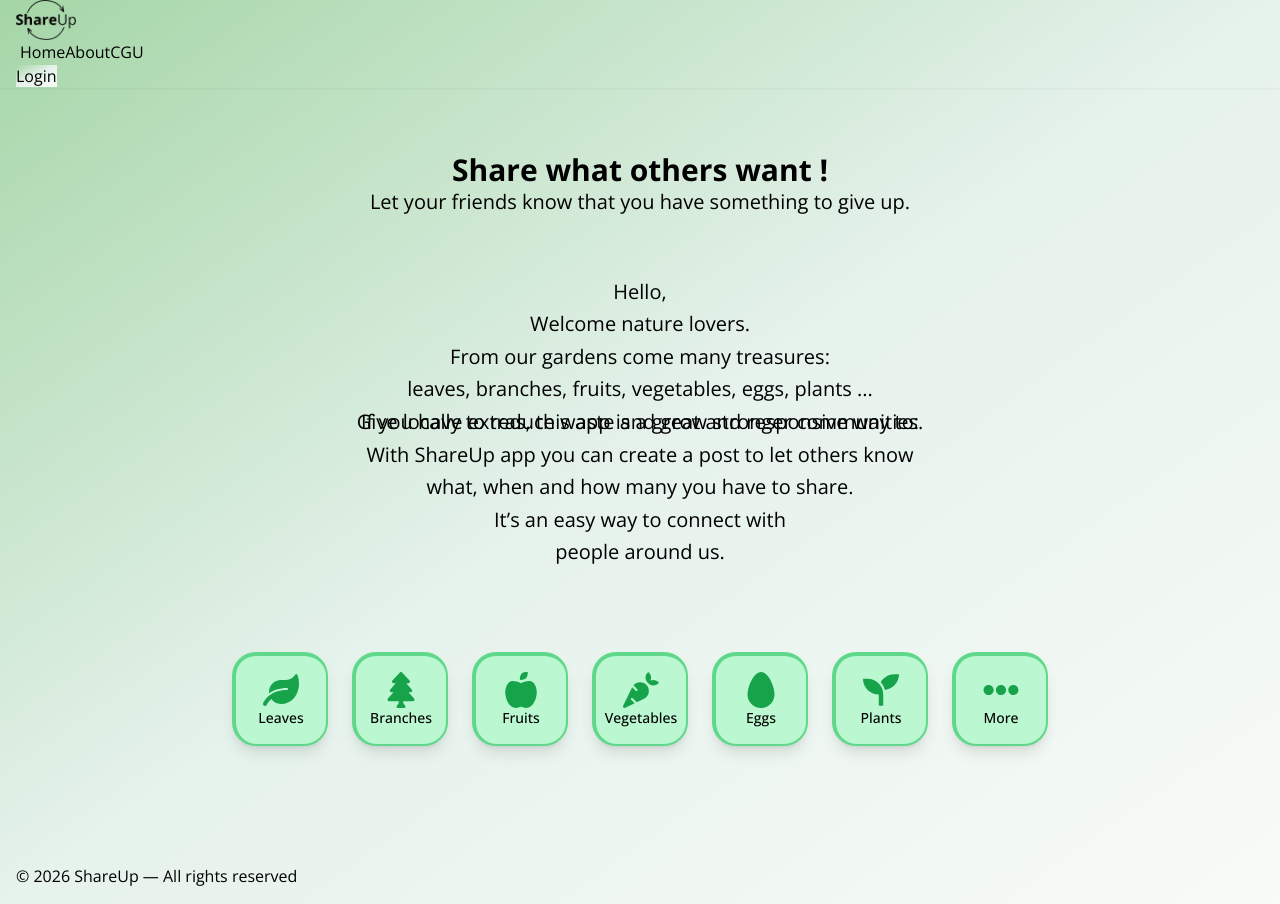
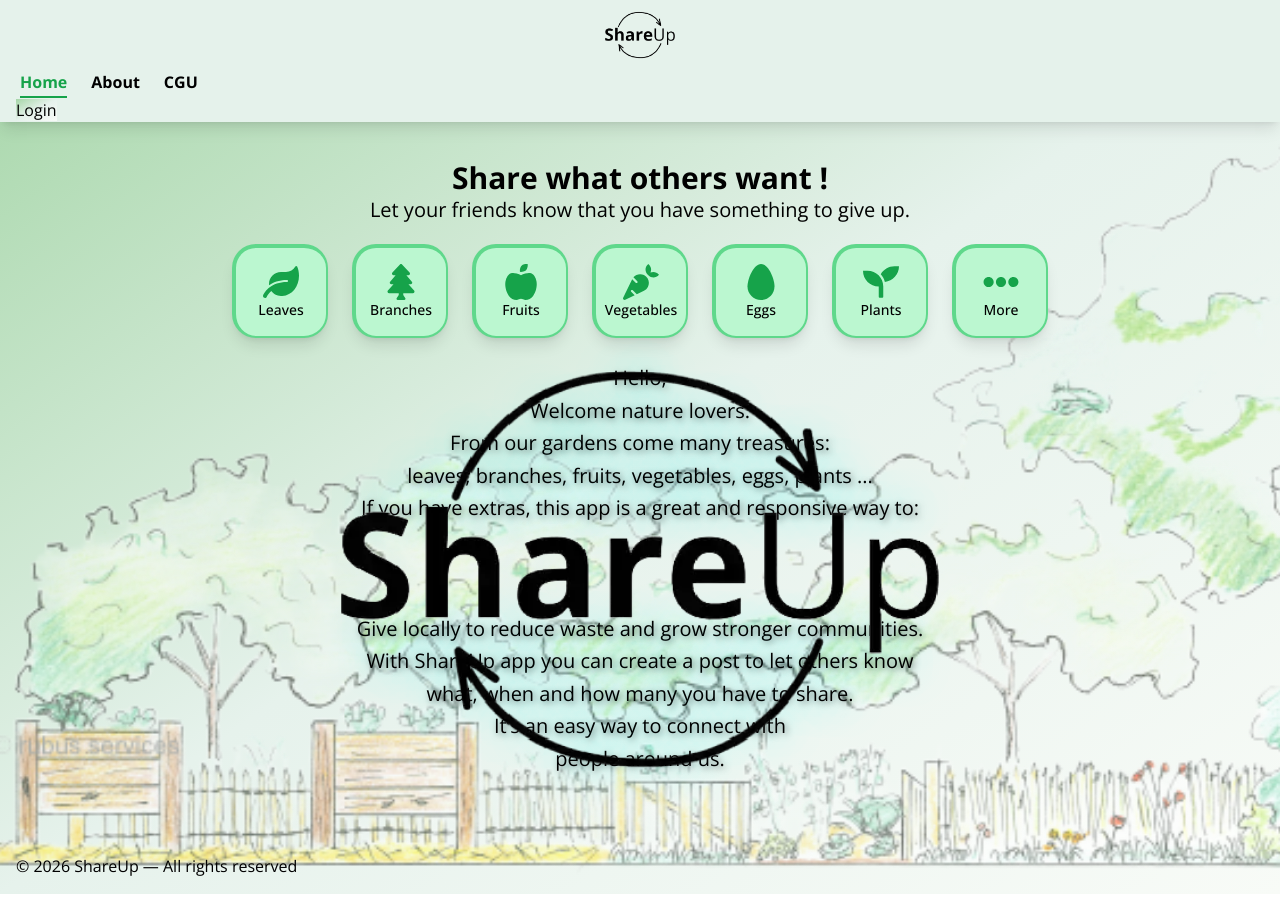
Before and after one commit to 20100Renaud/Portfolio, a React (Vite) app: page / in a window 1280 px wide. Built offline with nearby package versions, Linux system fonts and the light colour scheme.

Commit message:
Fix Bg and animations

```diff
--- a/src/App.jsx
+++ b/src/App.jsx
@@ -2,7 +2,7 @@ import { BrowserRouter, Routes, Route } from "react-router-dom"
 import MainLayout from "./layouts/MainLayout"
 import Home from "./pages/Home"
 import About from "./pages/About"
-import Projects from "./pages/Projects"
+import CGU from "./pages/CGU"
 import Login from "./pages/Login"
 import SignUp from "./pages/SignUp"
 
@@ -13,7 +13,7 @@ export default function App() {
         <Route element={<MainLayout />}>
           <Route path="/" element={<Home />} />
           <Route path="/about" element={<About />} />
-          <Route path="/projects" element={<Projects />} />
+          <Route path="/CGU" element={<CGU />} />
           <Route path="/login" element={<Login />} />
           <Route path="/signup" element={<SignUp />} />
         </Route>
--- /dev/null
+++ b/src/components/AnimatedFlatLogo.jsx
@@ -0,0 +1,26 @@
+
+import text from "../assets/ShareUp_512x512.webp";
+import arrows from "../assets/Arrows_512x512.webp";
+
+const AnimatedFlatLogo = ({ size = 120 }) => {
+  return (
+    <div
+      className="relative mx-auto"
+      style={{ width: `${size}px`, height: `${size}px` }}
+    >
+      <img
+        src={text}
+        alt="ShareUp"
+        className="absolute inset-0 w-full h-full"
+      />
+
+      <img
+        src={arrows}
+        alt="Arrows"
+        className="absolute inset-0 w-full h-full group-hover:animate-arrows_flat_animation"
+      />
+    </div>
+  );
+};
+
+export default AnimatedFlatLogo;
--- a/src/components/Animated_logo.jsx
+++ b/src/components/Animated_logo.jsx
@@ -4,17 +4,28 @@ import arrows from "../assets/Arrows_512x512.webp";
 
 const LogoWithArrows = ({ size = 120 }) => {
   return (
-    <div className={`relative w-[${size}px] h-[${size}px] mx-auto`}>
+    <div
+        className="relative mx-auto"
+        style={{width: `${size}px`, height: `${size}px` }}
+    >
       <img
         src={text}
         alt="ShareUp"
-        className="absolute inset-0 w-full h-full animate-text_animation_xs sm:animate-text_animation_sm"
+        className="
+            absolute inset-0 w-full h-full
+            animate-text_animation_xs
+            sm:animate-text_animation_sm
+        "
       />
 
       <img
         src={arrows}
         alt="Arrows"
-        className="absolute inset-0 w-full h-full animate-arrows_animation_xs sm:animate-arrows_animation_sm"
+        className="
+            absolute inset-0 w-full h-full
+            animate-arrows_animation_xs
+            sm:animate-arrows_animation_sm
+        "
       />
     </div>
   );
--- a/src/components/Navbar.jsx
+++ b/src/components/Navbar.jsx
@@ -1,19 +1,43 @@
 import { useState } from "react";
-import { Link } from "react-router-dom"
-import logo from "../assets/Logo_512x341.webp"
+import { Link, NavLink } from "react-router-dom";
+import logo from "../assets/Logo_512x341.webp";
+import AnimatedFlatLogo from "../components/AnimatedFlatLogo";
+
+const NavItem = ({ to, end = false, children }) => {
+  return (
+    <NavLink
+        to={to}
+        end={end}
+        className="relative inline-block font-bold transition-colors duration-300 group group pb-1"
+    >
+        {({ isActive }) => (
+            <>
+                <span
+                    className={`relative z-10 transition-colors duration-300 ${
+                    isActive ? "text-green-600" : "text-black"
+                    }`}
+                >
+                    {children}
+                </span>
+                <span
+                    className={`absolute left-0 bottom-0 h-0.5 transition-all duration-300 ${
+                    isActive ? "w-full bg-green-600" : "w-0 bg-black group-hover:w-full"
+                    }`}
+                />
+            </>
+        )}
+    </NavLink>
+  );
+};
 
 export default function Navbar() {
   const [dropdownOpen, setDropdownOpen] = useState(false);
 
-    const handleLinkClick = () => {
-    setDropdownOpen(false);
-    };
-
-    const dropdownLinkClass =
-    "text-lg py-2 px-4";
+  const handleLinkClick = () => setDropdownOpen(false);
+  const dropdownLinkClass = "text-lg py-2 px-4";
 
   return (
-        <div className="navbar bg-base-100 shadow-sm px-4">
+    <div className="navbar bg-[#e5f2eb] shadow-lg px-4">
       <div className="navbar-start">
         <button
           className="btn btn-ghost lg:hidden"
@@ -52,68 +76,70 @@ export default function Navbar() {
           )}
         </button>
 
+        <Link
+          to="/"
+          className="group btn btn-ghost hidden lg:flex hover:bg-transparent hover:shadow-none"
+        >
+              <AnimatedFlatLogo size={70} />
+        </Link>
 
-                <a
-                    href="/"
-                    className="
-                        btn btn-ghost hidden lg:flex
-                        hover:bg-transparent
-                        hover:shadow-none
-                    ">
-                    <img
-                        src={logo}
-                        alt="logo"
-                        className="h-10 w-auto transition-transform duration-200 hover:scale-110"
-                    />
-                </a>
       </div>
 
       <div className="navbar-center">
 
-                    <a
-                        href="/"
+        <Link
+          to="/"
           onClick={handleLinkClick}
-                        className="
-                            btn btn-ghost lg:hidden
-                            hover:bg-transparent
-                            hover:shadow-none
-                        "
+          className="btn btn-ghost lg:hidden hover:bg-transparent hover:shadow-none"
         >
           <img
             src={logo}
             alt="logo"
             className="h-10 w-auto transition-transform duration-200 hover:scale-110"
           />
-                    </a>
+        </Link>
 
-                    <ul className="menu menu-horizontal hidden lg:flex px-1">
+        <ul className="hidden lg:flex px-1 gap-6">
           <li>
-                        <Link to="/">Home</Link>
+            <NavItem to="/" end>
+              Home
+            </NavItem>
           </li>
           <li>
-                        <Link to="/about">About</Link>
+            <NavItem to="/about">About</NavItem>
           </li>
           <li>
-                        <Link to="/projects">CGU</Link>
+            <NavItem to="/CGU">CGU</NavItem>
           </li>
         </ul>
       </div>
 
       <div className="navbar-end">
-                    <Link to="/Login" onClick={handleLinkClick} className="btn bg-gradient-to-tl from-[#f8fbf7] via-[#e6f2ec] to-[#a5d6a7]">
+        <Link
+          to="/Login"
+          onClick={handleLinkClick}
+          className="btn bg-gradient-to-tl from-[#f8fbf7] via-[#e6f2ec] to-[#a5d6a7] hover:shadow-lg"
+        >
           Login
         </Link>
       </div>
+
       {dropdownOpen && (
         <ul className="menu menu-sm absolute top-16 left-4 right-4 bg-base-100 rounded-box shadow p-2 z-20 lg:hidden">
           <li>
-                            <Link to="/" onClick={handleLinkClick} className={dropdownLinkClass}>Home</Link>
+            <Link to="/" onClick={handleLinkClick} className={dropdownLinkClass}>
+              Home
+            </Link>
+          </li>group-hover:
+          <li>
+            <Link to="/about" onClick={handleLinkClick} className={dropdownLinkClass}>
+              About
+            </Link>
           </li>
           <li>
-                            <Link to="/about" onClick={handleLinkClick} className={dropdownLinkClass}>About</Link>
-                        </li>
-                        <li>
-                            <Link to="/projects" onClick={handleLinkClick} className={dropdownLinkClass}>Projects</Link>
+            <Link to="/CGU" onClick={handleLinkClick} className={dropdownLinkClass}>
+              CGU
+            </Link>
           </li>
         </ul>
       )}
--- a/src/index.css
+++ b/src/index.css
@@ -5,31 +5,18 @@
 @tailwind components;
 @tailwind utilities;
 
-.scrollbar-hide {
-  -ms-overflow-style: none;
+html {
+  overflow-y: scroll;
+  scrollbar-gutter: stable;
+}
+
+html::-webkit-scrollbar,
+body::-webkit-scrollbar {
+  width: 0px;
+  height: 0px;
+}
+
+html,
+body {
   scrollbar-width: none;
 }
-.scrollbar-hide::-webkit-scrollbar {
-  display: none;
-}
-
-.scrollbar-default {
-  -ms-overflow-style: auto;
-  scrollbar-width: auto;
-}
-.scrollbar-default::-webkit-scrollbar {
-  display: block;
-}
-
-/* default: hide scrollbar */
-body {
-  overflow-y: auto;
-  @apply scrollbar-hide;
-}
-
-/* lg and up: show scrollbar */
-@media (min-width: 1024px) {
-  body {
-    @apply scrollbar-default;
-  }
-}
--- a/src/layouts/MainLayout.jsx
+++ b/src/layouts/MainLayout.jsx
@@ -1,15 +1,37 @@
 import Navbar from "../components/Navbar"
 import Footer from "../components/Footer"
 import { Outlet } from "react-router-dom"
+import dessin from "../assets/dessin_jardin.webp";
+
 
 export default function MainLayout() {
   return (
-    <div className="flex flex-col min-h-screen bg-gradient-to-tl from-[#f8fbf7] via-[#e6f2ec] to-[#a5d6a7]">
-        <Navbar />
-            <main className="flex flex-grow mx-[5%] my-[3%] mt-16">
-                <Outlet />
-            </main>
-        <Footer />
+    <div className="
+        relative flex flex-col min-h-screen
+        bg-gradient-to-tl from-[#f8fbf7] via-[#e6f2ec] to-[#a5d6a7]
+        overflow-hidden w-full
+        "
+    >
+        <img
+            src={dessin}
+            alt="Dessin de jardin"
+            className="
+                absolute top-1/2 left-1/2
+                h-[900px] w-full max-w-[1900px]
+                -translate-x-1/2 -translate-y-1/2
+                object left object-cover
+                opacity-70
+                pointer-events-none
+                z-0
+            "
+        />
+        <div className="relative z-10 flex flex-col min-h-screen">
+            <Navbar />
+                <main className="flex flex-grow mx-[5%] my-[3%]">
+                    <Outlet />
+                </main>
+            <Footer />
+        </div>
     </div>
   )
 }
--- a/src/pages/Home.jsx
+++ b/src/pages/Home.jsx
@@ -1,5 +1,6 @@
 import { FaLeaf, FaAppleAlt, FaCarrot, FaEgg, FaSeedling, FaEllipsisH, FaTree } from "react-icons/fa";
 import Animated_logo from "../components/Animated_logo";
+
 
 const shareItems = [
     { name: "Leaves", icon: FaLeaf },
@@ -13,7 +14,7 @@ const shareItems = [
 
 export default function Home() {
   return (
-    <div className="flex flex-col flex-grow items-center text-center w-full">
+    <div className="flex flex-col flex-grow items-center text-center w-full relative">
         <h1 className="text-2xl sm:text-3xl font-bold">
             Share what others want !
         </h1>
@@ -21,11 +22,33 @@ export default function Home() {
             Let your friends know that you have something to give up.
         </h2>
 
-        <div className="mt-14">
+        <div className="mt-5 flex flex-wrap gap-6 justify-center lg:justify-start relative">
+            {shareItems.map((item) => {
+                const Icon = item.icon;
+                return (
+                <div
+                    key={item.name}
+                    className="flex flex-col items-center text-center w-24 p-4
+                                border-t-4 border-l-4 border-b-2 border-r-2
+                                border border-green-500/60 rounded-3xl shadow-lg
+                                bg-green-200 transition-colors duration-200"
+
+                >
+                    <div className="text-green-600 text-4xl">
+                    <Icon />
+                    </div>
+                    <span className="text-sm font-medium">{item.name}</span>
+                </div>
+                );
+            })}
         </div>
 
-        <div className="min-h-[300px] flex items-center justify-center">
-            <div className="flex flex-col items-center text-sm sm:text-xl">
+        <div className="flex flex-col items-center text-sm sm:text-xl p-6 relative"
+            style={{
+                textShadow:
+                    "2px 2px 6px rgba(0,0,0,0.5), 0 0 40px rgba(50,255,255,0.9)"
+                }}
+        >
 
             <h2 className="leading-relaxed">
                 Hello,
@@ -56,26 +79,5 @@ export default function Home() {
             </h2>
         </div>
     </div>
-
-        <div className="mb-16 mt-20 flex flex-wrap gap-6 justify-center lg:justify-start">
-            {shareItems.map((item) => {
-                const Icon = item.icon;
-                return (
-                <div
-                    key={item.name}
-                    className="flex flex-col items-center text-center w-24 p-4
-                                border-t-4 border-l-4 border-b-2 border-r-2
-                                border border-green-500/60 rounded-3xl shadow-lg hover:shadow-xl
-                                bg-green-200 hover:bg-green-300 transition-colors duration-200"
-                >
-                    <div className="text-green-600 text-4xl">
-                    <Icon />
-                    </div>
-                    <span className="text-sm font-medium">{item.name}</span>
-                </div>
-                );
-            })}
-        </div>
-    </div>
   )
 }
```
Also changed, not shown: src/components/AnimatedFlatLogo_infinite.jsx (added, +26 -0 lines), src/pages/About.jsx (+10 -5 lines), src/pages/Login.jsx (+14 -10 lines), src/pages/SignUp.jsx (+10 -8 lines), src/assets/dessin_jardin.webp (added), src/pages/CGU.jsx (renamed from src/pages/Projects.jsx). Lines whose indentation alone changed are shown as unchanged.
